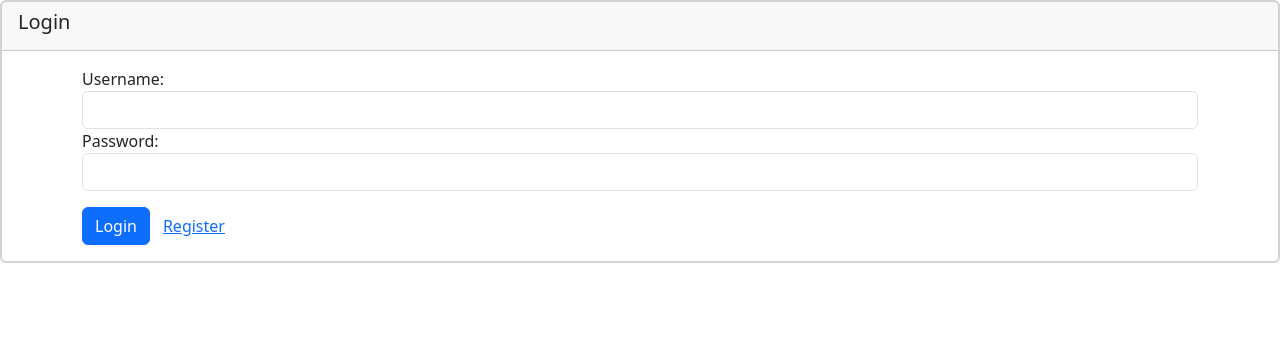
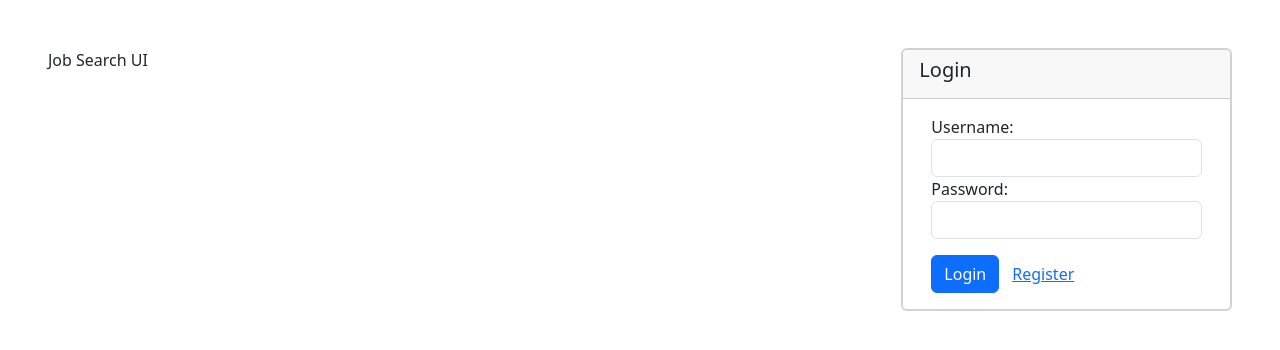
Before and after one commit to billmil235/jobsearchui, an Angular app: page /login in a window 1280 px wide. Shown: the top 350 px of the page. Built offline with nearby package versions, Linux system fonts and the light colour scheme.

Commit message:
Refactor login

```diff
--- a/src/app/Components/Users/login-component/login.component.html
+++ b/src/app/Components/Users/login-component/login.component.html
@@ -1,8 +1,14 @@
+<div class="container-fluid">
+  <div class="row">
+    <div class="col-8 p-5">
+      Job Search UI
+    </div>
+    <div class="col-4 p-5">
       <div class="card rounded border-2">
         <div class="card-header">
           <h5 class="card-title">Login</h5>
         </div>
-    <form class="card-body" [formGroup]="loginForm" (submit)="login()">
+        <form (submit)="login()" [formGroup]="loginForm" class="card-body">
           <div class="container">
             <div class="row">
               <div class="col-12">
@@ -23,9 +29,12 @@
             <div class="row">
               <div class="col-12 gy-3">
                 <button type="submit" class="btn btn-primary">Login</button>
-                    <a routerLink="../register" class="btn btn-link">Register</a>
+                <a routerLink="/register" class="btn btn-link">Register</a>
               </div>
             </div>
           </div>
         </form>
       </div>
+    </div>
+  </div>
+</div>
--- a/src/app/app.routes.ts
+++ b/src/app/app.routes.ts
@@ -12,7 +12,7 @@ export const routes: Routes = [
     path: 'login', component: LoginComponent
   },
   {
-    path: 'signup', component: UserRegistrationComponent
+    path: 'register', component: UserRegistrationComponent
   },
   {
     path: 'jobsearch', component: JobSearchComponent, canActivate: [authGuard]
```
Lines whose indentation alone changed are shown as unchanged.
